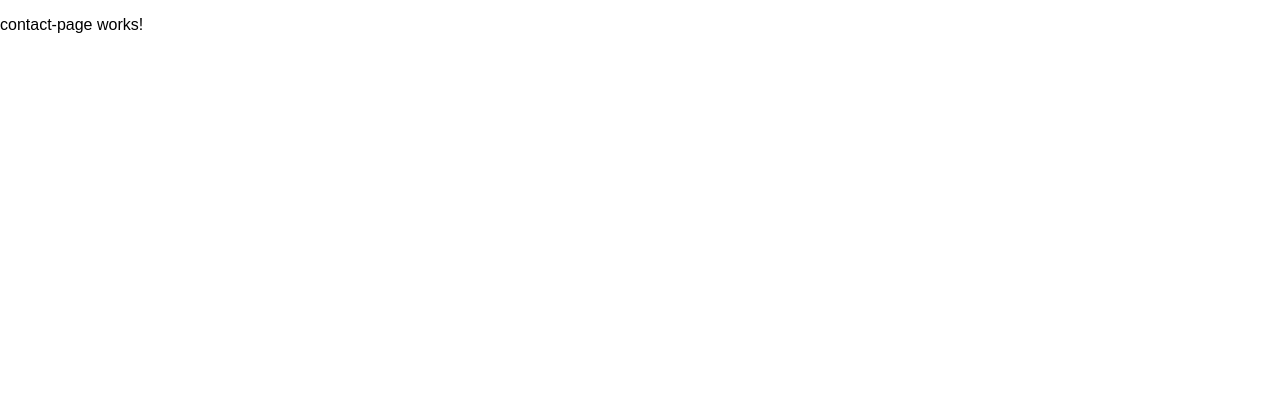
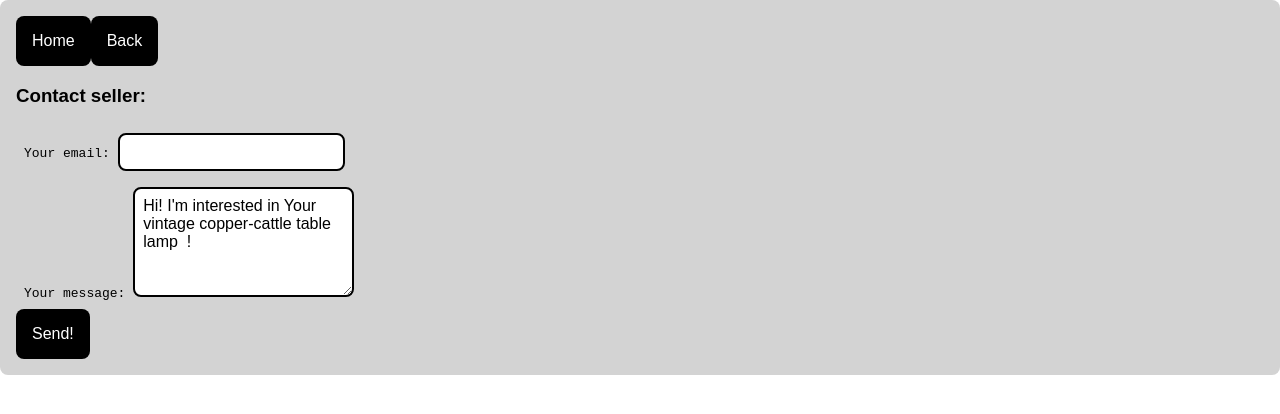
Before and after one commit to 9minuteswithtractor/full-stack_FE, an Angular app: page /contact/123 in a window 1280 px wide. Shown: the top 414 px of the page. Built offline with nearby package versions, Linux system fonts and the light colour scheme.

Commit message:
upd:feat: contact-seller form

```diff
--- a/src/app/app.module.ts
+++ b/src/app/app.module.ts
@@ -1,5 +1,6 @@
 import { NgModule } from '@angular/core';
 import { BrowserModule } from '@angular/platform-browser';
+import { FormsModule } from '@angular/forms';
 
 import { AppRoutingModule } from './app-routing.module';
 import { AppComponent } from './app.component';
@@ -20,7 +21,7 @@ import { EditListingPageComponent } from './edit-listing-page/edit-listing-page.
     NewListingPageComponent,
     EditListingPageComponent,
   ],
-  imports: [BrowserModule, AppRoutingModule],
+  imports: [BrowserModule, AppRoutingModule, FormsModule],
   providers: [],
   bootstrap: [AppComponent],
 })
--- a/src/app/contact-page/contact-page.component.html
+++ b/src/app/contact-page/contact-page.component.html
@@ -1 +1,23 @@
-<p>contact-page works!</p>
+<!-- <p>contact-page works!</p> -->
+<div class="content-box">
+  <a routerLink="/listings"> <button>Home</button> </a>
+
+  <!-- MAYBE need to find better way to redirect back???? routerLink="/listings/{{ listing?.id }} -->
+  <button (click)="goBack()">Back</button>
+  <h3>Contact seller:</h3>
+  <div>
+    <label>
+      <code>Your email: </code>
+      <!-- Two way binding for the email -->
+      <input name="email" [(ngModel)]="email" required="true" />
+    </label>
+  </div>
+  <div>
+    <label>
+      <code>Your message: </code>
+      <textarea name="message" cols="20" rows="5" [(ngModel)]="message">
+      </textarea>
+    </label>
+  </div>
+  <button (click)="sendMessage()">Send!</button>
+</div>
--- a/src/app/contact-page/contact-page.component.ts
+++ b/src/app/contact-page/contact-page.component.ts
@@ -1,10 +1,40 @@
-import { Component } from '@angular/core';
+import { Component, OnInit } from '@angular/core';
+import { ActivatedRoute, Router } from '@angular/router';
+import { Listing } from '../types';
+import { fakeListings } from '../fake-data';
 
+// go back function
+import { Location } from '@angular/common';
 @Component({
   selector: 'app-contact-page',
   templateUrl: './contact-page.component.html',
-  styleUrls: ['./contact-page.component.css']
+  styleUrls: ['./contact-page.component.css'],
 })
-export class ContactPageComponent {
+export class ContactPageComponent implements OnInit {
+  email: string = '';
+  message: string = '';
+  listing?: Listing;
 
+  constructor(
+    private route: ActivatedRoute,
+    private router: Router,
+    private location: Location
+  ) {}
+
+  ngOnInit(): void {
+    const id = this.route.snapshot.paramMap.get('id');
+    this.listing = fakeListings.find((listing) => listing.id === id);
+    this.message = `Hi! I'm interested in Your ${this.listing?.name.toLowerCase()} !`;
+  }
+
+  // SENDING MESSAGE, giving thumbs-up, and navigate back to /listings page .
+
+  sendMessage(): void {
+    alert('Your message has been sent!');
+    this.router.navigateByUrl('/listings');
+  }
+
+  goBack(): void {
+    this.location.back();
+  }
 }
--- a/src/app/listing-detail-page/listing-detail-page.component.html
+++ b/src/app/listing-detail-page/listing-detail-page.component.html
@@ -1,4 +1,5 @@
 <!-- <p>listing-detail-page works!</p> -->
+
 <div class="content-box">
   <a routerLink="/listings">
     <button>Back</button>
```
